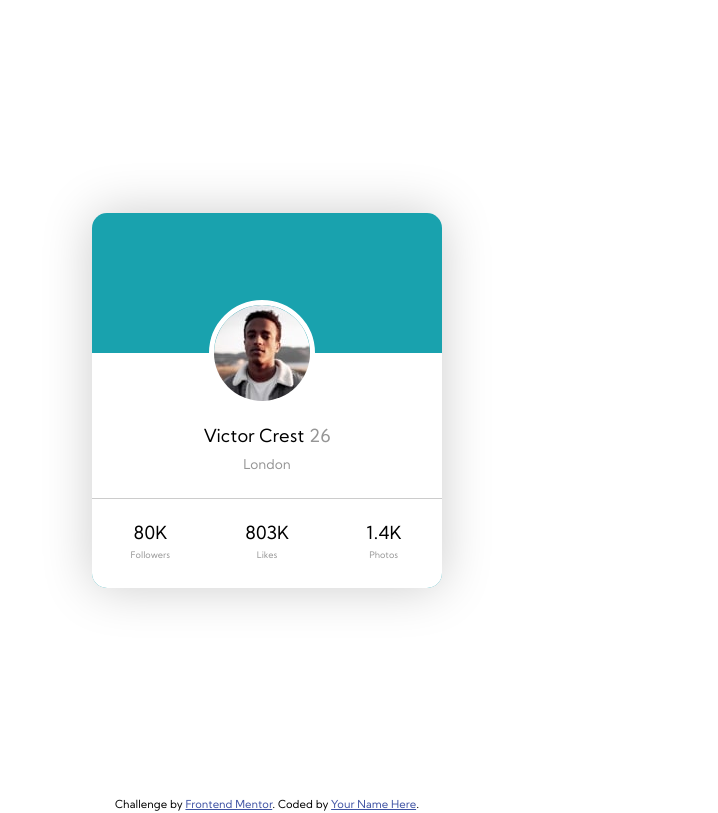
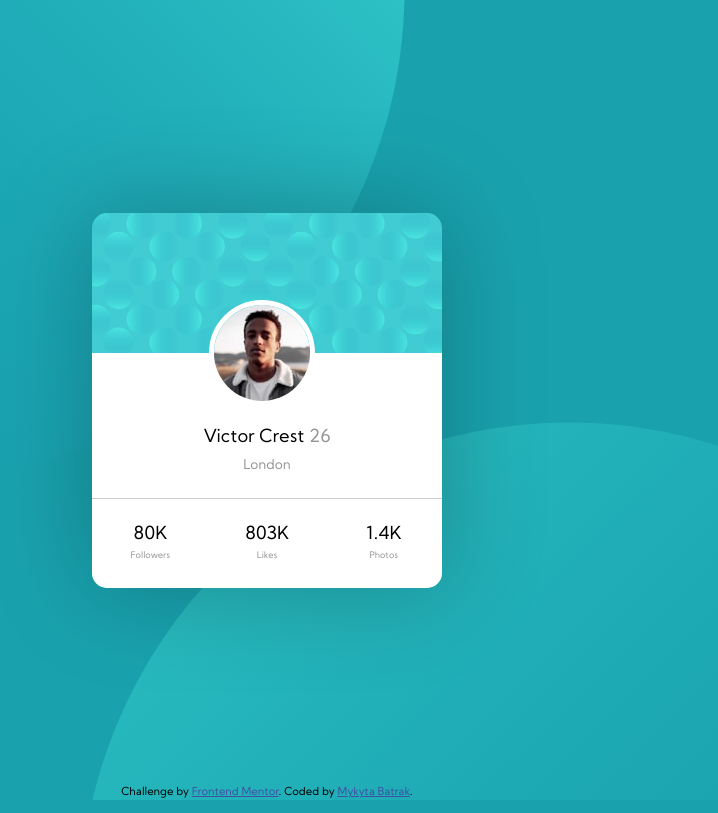
Before and after one commit to SirRedrick/profile-card-component-main, a plain HTML site: page index.html in a window 1280 px wide. Shown: the whole page, without its empty margins (373-1091 px from the left). Drawn offline with Linux system fonts and the light colour scheme.

Commit message:
added backgrounds

```diff
--- a/index.html
+++ b/index.html
@@ -45,13 +45,15 @@
 					</div>
 				</div>
 			</div>
-		</div>
-
-		<div class="attribution">
-			Challenge by
-			<a href="https://www.frontendmentor.io?ref=challenge" target="_blank"
-				>Frontend Mentor</a
-			>. Coded by <a href="#">Your Name Here</a>.
+			<div class="attribution">
+				Challenge by
+				<a href="https://www.frontendmentor.io?ref=challenge" target="_blank">
+					Frontend Mentor</a
+				>. Coded by
+				<a href="https://github.com/SirRedrick" target="_blank">
+					Mykyta Batrak</a
+				>.
+			</div>
 		</div>
 	</body>
 </html>
--- a/scss/main.scss
+++ b/scss/main.scss
@@ -31,6 +31,16 @@ $neutral-dark-gray: hsl(0, 0%, 59%);
 	box-sizing: border-box;
 }
 
+body {
+	// background: url('/images/bg-pattern-top.svg') no-repeat top -489px left -60%,
+	// 	url('/images/bg-pattern-bottom.svg') no-repeat bottom -589px right -60%,
+	// 	$primary-dark-cyan;
+	background: url(../images/bg-pattern-bottom.svg) bottom -600px right -150px
+			no-repeat,
+		url(../images/bg-pattern-top.svg) top -500px left -200px no-repeat;
+	background-color: hsl(185, 75%, 39%);
+}
+
 .container {
 	width: 100vw;
 	height: 100vh;
@@ -44,8 +54,8 @@ $neutral-dark-gray: hsl(0, 0%, 59%);
 		height: 375px;
 		padding-top: 140px;
 		border-radius: 15px;
-		box-shadow: 0px 0px 50px #ccc;
-		background: $primary-dark-cyan;
+		box-shadow: 0px 0px 100px rgba(0, 0, 0, 0.25);
+		background: url('/images/bg-pattern-card.svg'), $primary-dark-cyan;
 
 		.card-body {
 			height: 100%;
@@ -108,6 +118,8 @@ $neutral-dark-gray: hsl(0, 0%, 59%);
 }
 
 .attribution {
+	position: fixed;
+	bottom: 0;
 	font-size: 11px;
 	text-align: center;
 	a {
```
Also changed, not shown: css/main.css, 1 other file.
